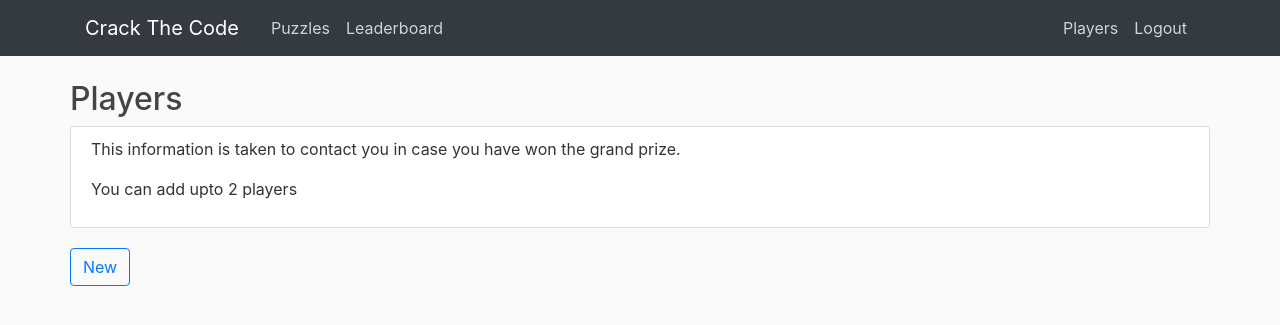
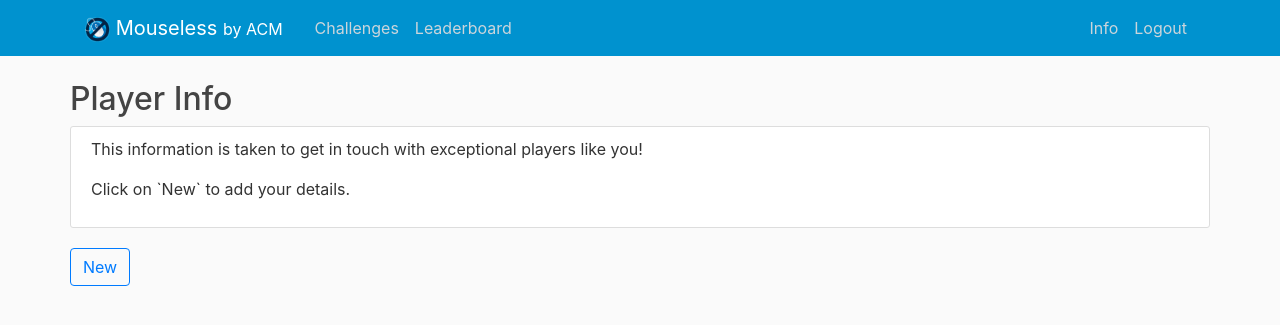
Before and after one commit to anuragkj/crack-the-code, a Django app: page /player/ in a window 1280 px wide. Shown: the top 325 px of the page. Run offline with Django 3.2, Linux system fonts and the light colour scheme; a user stored in the database is signed in; data comes from the database, SQL or seed files in the repository; both versions use the stored data as it was after the commit; some libraries are stand-ins or nearby versions.

Commit message:
Migrating changes

```diff
--- a/crack/settings.py
+++ b/crack/settings.py
@@ -123,3 +123,4 @@ CRISPY_TEMPLATE_PACK = 'bootstrap4'
 LOGIN_URL = 'login'
 LOGIN_REDIRECT_URL = 'home'
 STATIC_URL = '/static/'
+STATICFILES_DIRS = (os.path.join(BASE_DIR, "static"),)
--- a/player/templates/player/list.html
+++ b/player/templates/player/list.html
@@ -1,9 +1,9 @@
 {% extends "quiz/base.html" %}
 {% block content %}
-    <h2>Players</h2>
+    <h2>Player Info</h2>
     <div class="content-section">
-        <p>This information is taken to contact you in case you have won the grand prize.</p>
-        <p>You can add upto 2 players</p>
+        <p>This information is taken to get in touch with exceptional players like you!</p>
+        <p>Click on `New` to add your details.</p>
     </div>
     {% for player in players %}
         <div class="media-body mb-4 mt-4 d-flex bd-highlight border justify-content-between">
@@ -12,26 +12,10 @@
                 <div> ID : {{ player.institute_id }}</div>
                 <div> Contact : {{ player.contact }}</div>
             </div>
-            <div class="p-3 bd-highlight d-flex flex-column">
-                <div class="p-2 bd-highlight d-flex">
-                    <a href="{% url 'player-update' player.pk %}">
-                        <button class="btn btn-outline-info">
-                            Update
-                        </button>
-                    </a>
-                </div>
-                <div class="p-2 bd-highlight d-flex">
-                    <a href="{% url 'player-delete' player.pk %}">
-                        <button class="btn btn-outline-danger">
-                            Delete
-                        </button>
-                    </a>
-                </div>
-            </div>
         </div>
     {% endfor %}
 
-    {% if players|length < 2%}
+    {% if players|length < 1%}
         <a href="{% url 'player-create' %}">
             <button class="btn btn-outline-primary">
                 New
--- a/player/urls.py
+++ b/player/urls.py
@@ -1,14 +1,10 @@
 from django.urls import path
 from .views import (
     PlayerListView,
-    PlayerCreateView,
-    PlayerUpdateView,
-    PlayerDeleteView
+    PlayerCreateView
 )
 
 urlpatterns = [
     path('', PlayerListView.as_view(), name='player-list'),
-    path('new/', PlayerCreateView.as_view(), name='player-create'),
-    path('<pk>/update/', PlayerUpdateView.as_view(), name='player-update'),
-    path('<pk>/delete/', PlayerDeleteView.as_view(), name='player-delete'),
+    path('new/', PlayerCreateView.as_view(), name='player-create')
 ]
--- a/player/views.py
+++ b/player/views.py
@@ -22,39 +22,8 @@ class PlayerListView(LoginRequiredMixin, ListView):
 class PlayerCreateView(LoginRequiredMixin, CreateView):
     model = Player
     fields = ['name', 'institute_id', 'contact']
-    success_url = reverse_lazy('player-list')
+    success_url = reverse_lazy('home')
 
     def form_valid(self, form):
         form.instance.user = self.request.user
         return super().form_valid(form)
-
-
-class PlayerUpdateView(LoginRequiredMixin, UserPassesTestMixin, UpdateView):
-    model = Player
-    fields = ['name', 'institute_id', 'contact']
-    success_url = reverse_lazy('player-list')
-
-
-    def form_valid(self, form):
-        form.instance.user = self.request.user
-        return super().form_valid(form)
-
-    def test_func(self):
-        player = self.get_object()
-        if self.request.user == player.user:
-            return True
-        return False
-
-
-class PlayerDeleteView(LoginRequiredMixin, UserPassesTestMixin, DeleteView):
-    model = Player
-    success_url = reverse_lazy('player-list')
-
-    def test_func(self):
-        player = self.get_object()
-        if self.request.user == player.user:
-            return True
-        return False
-
-    def get(self, request, *args, **kwargs):
-        return self.post(request, *args, **kwargs)
--- a/quiz/templates/quiz/base.html
+++ b/quiz/templates/quiz/base.html
@@ -6,31 +6,31 @@
     <!-- Required meta tags -->
     <meta charset="utf-8">
     <meta name="viewport" content="width=device-width, initial-scale=1, shrink-to-fit=no">
-
+    <link rel="shortcut icon" type="image/png" href="{% static 'favicon.png' %}" >
     <!-- Bootstrap CSS -->
     <link rel="stylesheet" href="https://maxcdn.bootstrapcdn.com/bootstrap/4.0.0/css/bootstrap.min.css" integrity="sha384-Gn5384xqQ1aoWXA+058RXPxPg6fy4IWvTNh0E263XmFcJlSAwiGgFAW/dAiS6JXm" crossorigin="anonymous">
 
     <link rel="stylesheet" type="text/css" href="{% static 'quiz/main.css' %}">
 
-    <title>Crack the code</title>
+    <title>Mouseless</title>
 </head>
 <body>
     <header class="site-header">
-      <nav class="navbar navbar-expand-md navbar-dark bg-dark fixed-top">
+      <nav class="navbar navbar-expand-md navbar-dark bg-steel fixed-top" style="background-color:#0092cf;">
         <div class="container">
-          <a class="navbar-brand mr-4" href="{% url 'home' %}">Crack The Code</a>
+          <a class="navbar-brand mr-4" href="{% url 'home' %}"><img src="{% static 'favicon.png' %}" width="25" height="25" class="d-inline-block align-middle"></img> Mouseless <small>by ACM</small></a>
           <button class="navbar-toggler" type="button" data-toggle="collapse" data-target="#navbarToggle" aria-controls="navbarToggle" aria-expanded="false" aria-label="Toggle navigation">
           <span class="navbar-toggler-icon"></span>
           </button>
           <div class="collapse navbar-collapse" id="navbarToggle">
             <div class="navbar-nav mr-auto">
-                <a class="nav-item nav-link" href="{% url 'task-list' %}">Puzzles</a>
+                <a class="nav-item nav-link" href="{% url 'task-list' %}">Challenges</a>
                 <a class="nav-item nav-link" href="{% url 'leaderboard' %}">Leaderboard</a>
             </div>
             <!-- Navbar Right Side -->
             <div class="navbar-nav">
               {% if user.is_authenticated %}
-              <a class="nav-item nav-link" href="{% url 'player-list' %}">Players</a>
+              <a class="nav-item nav-link" href="{% url 'player-list' %}">Info</a>
                 <a class="nav-item nav-link" href="{% url 'logout' %}">Logout</a>
               {% else %}
                 <a class="nav-item nav-link" href="{% url 'login' %}">Login</a>
--- a/quiz/templates/quiz/login.html
+++ b/quiz/templates/quiz/login.html
@@ -14,7 +14,7 @@
         </form>
         <div class="border-top pt-3">
             <small class="text-muted">
-                Need An Account? <a class="ml-2" href="{% url 'register' %}">Sign Up Now</a>
+                Want to get Started? <a class="ml-2" href="{% url 'register' %}">Sign Up Now</a>
             </small>
         </div>
     </div>
--- a/quiz/templates/quiz/register.html
+++ b/quiz/templates/quiz/register.html
@@ -14,7 +14,7 @@
         </form>
         <div class="border-top pt-3">
             <small class="text-muted">
-                Already Have An Account? <a class="ml-2" href="#">Sign In</a>
+                Continuing your Progress? <a class="ml-2" href="{% url 'login' %}">Log In</a>
             </small>
         </div>
     </div>
--- a/quiz/templates/quiz/task_list.html
+++ b/quiz/templates/quiz/task_list.html
@@ -1,7 +1,7 @@
 {% extends "quiz/base.html" %}
 {% block content %}
 {% load my_custom_filters %}
-<h2>Tasks</h2>
+<h2>Challenges</h2>
 <div class="row">
     <div class="col-md-8 pl-0">
         <table class="mb-4 mt-4 table table-bordered table-hover table-light">
@@ -32,7 +32,7 @@
     {% if not user.is_superuser %}
     <div class="col-md-4 pr-0">
         <div class="mb-4 mt-4 d-flex flex-column justify-content-between content-section">
-            <h3 class="align-self-center">Your Card</h3>
+            <h3 class="align-self-center">Your Mouseless Mastery</h3>
             <div class="d-flex justify-content-between">
                 <div class="p-1 bd-highlight">User</div>
                 <div class="p-1 bd-highlight text-success">{{card.user.username}}</div>
```
Also changed, not shown: quiz/templates/quiz/home.html (+5 -2 lines), quiz/templates/quiz/task_detail.html (+3 -7 lines), db.sqlite3, static/favicon.png (added).
